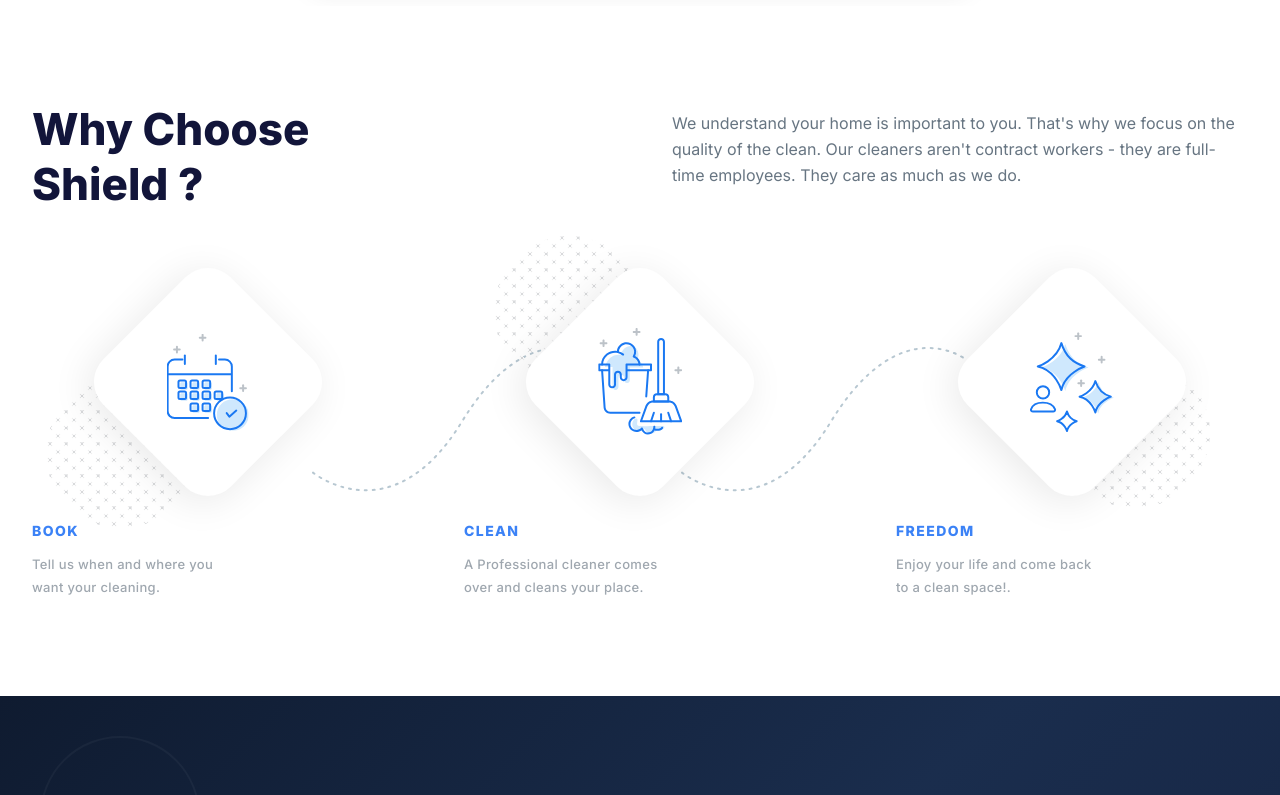
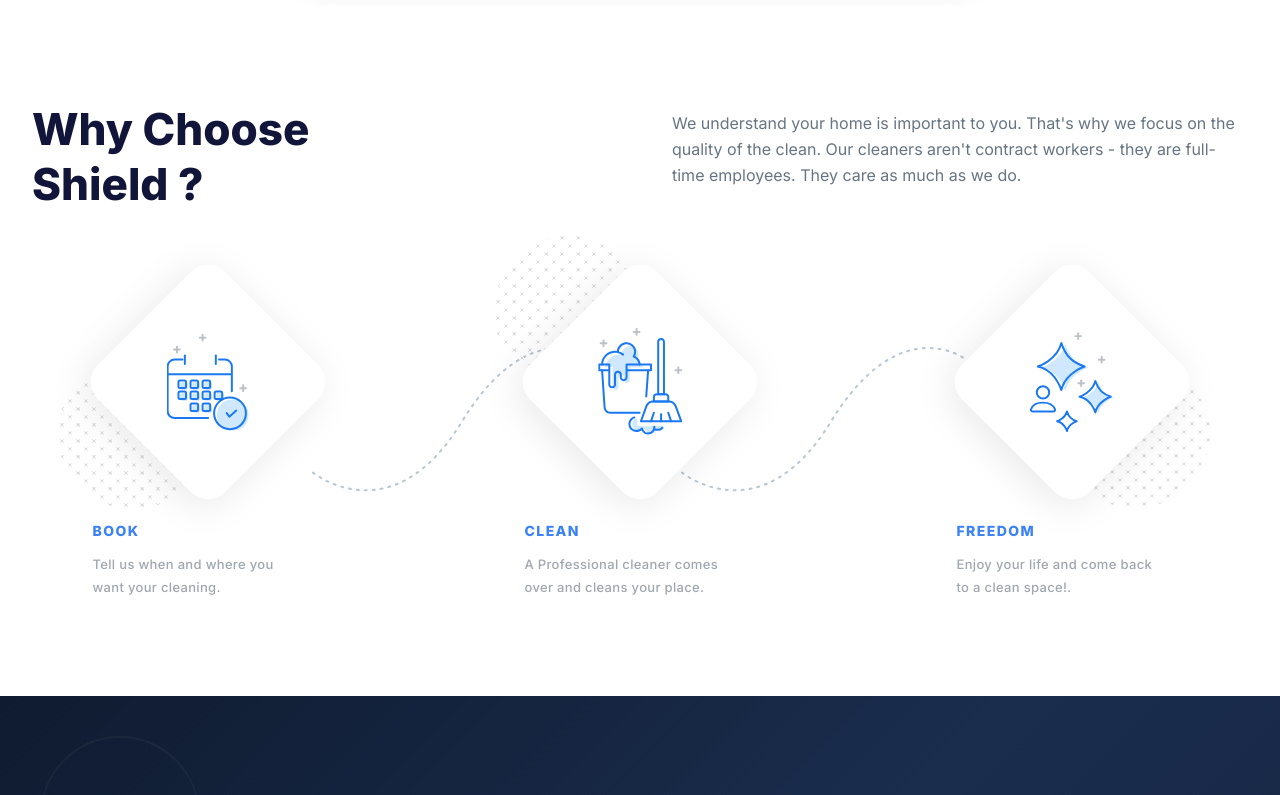
Before and after one commit to MichaelNdunwa/cleaning-service-booking-platform, a Next.js app in the folder frontend/: page / in a window 1280 px wide. Shown: the part 641-1436 px from the top of the page. Built offline with nearby package versions, Linux system fonts and the light colour scheme.

Commit message:
[IMP] 19: improved the positioning of the dotted circles

```diff
--- a/frontend/src/components/HowItWorksSteps.tsx
+++ b/frontend/src/components/HowItWorksSteps.tsx
@@ -37,7 +37,7 @@ const steps = [
 
 /* ── Dotted-circle position per card index ── */
 const dottedCirclePosition = [
-    "bottom-[-56px] left-[-72px]",   // Card 0 — BOOK (bottom-left)
+    "bottom-[-37px] left-[-60px]",   // Card 0 — BOOK (bottom-left)
     "top-[-56px] left-[-56px]",      // Card 1 — CLEAN (top-left)
     "bottom-[-36px] right-[-48px]",  // Card 2 — FREEDOM (bottom-right)
 ] as const;
@@ -74,14 +74,16 @@ export default function HowItWorksSteps() {
             {/* ── Step cards grid ── */}
             <div className="grid grid-cols-1 sm:grid-cols-3 gap-16 lg:gap-20">
                 {steps.map((item, index) => (
-                    <div key={item.label} className="flex flex-col items-start group">
-                        {/* Diamond wrapper — centered in column */}
+                    <div key={item.label} className="flex flex-col items-center group">
+                        {/* Container sized to diamond's bounding box (~255px) so left-aligned text starts at the diamond's left tip */}
+                        <div className="w-[255px] flex flex-col items-start">
+                            {/* Diamond wrapper — centered in container */}
                             <div className="relative self-center z-10 block">
                                 {/* Outer diamond: sizing + hover transform */}
                                 <div className="w-[180px] h-[180px] rotate-45 flex items-center justify-center transition-transform duration-300 ease-in-out group-hover:scale-[1.07]">
                                     {/* Inner white card */}
                                     <div
-                                    className="w-[180px] h-[180px] rounded-[32px] bg-white flex items-center justify-center"
+                                        className="w-[180px] h-[180px] rounded-[24px] bg-white flex items-center justify-center"
                                         style={{ boxShadow: "0 8px 40px rgba(0,0,0,0.09)" }}
                                     >
                                         {/* Icon — counter-rotated to appear upright */}
@@ -115,6 +117,8 @@ export default function HowItWorksSteps() {
                                 </div>
                             </div>
 
+                            {/* Text content shifted slightly right to account for the diamond's rounded corner inset */}
+                            <div className="ml-2 md:ml-3">
                                 {/* Step label */}
                                 <p className="text-[14px] font-[800] tracking-[0.1em] text-[#3B82F6] mb-3 mt-12">
                                     {item.label}
@@ -125,6 +129,8 @@ export default function HowItWorksSteps() {
                                     {item.description}
                                 </p>
                             </div>
+                        </div>
+                    </div>
                 ))}
             </div>
         </div>
```
Lines whose indentation alone changed are shown as unchanged.
